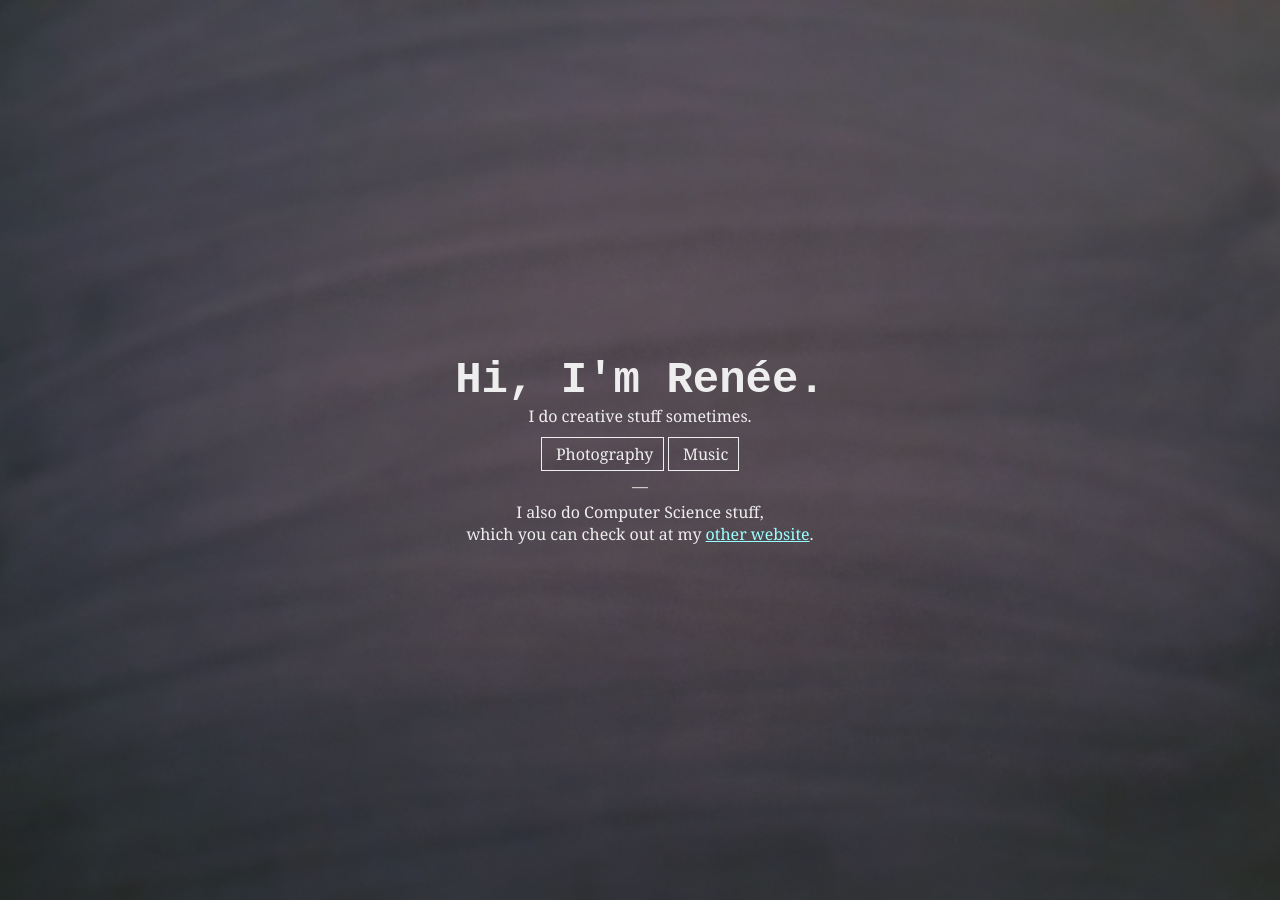
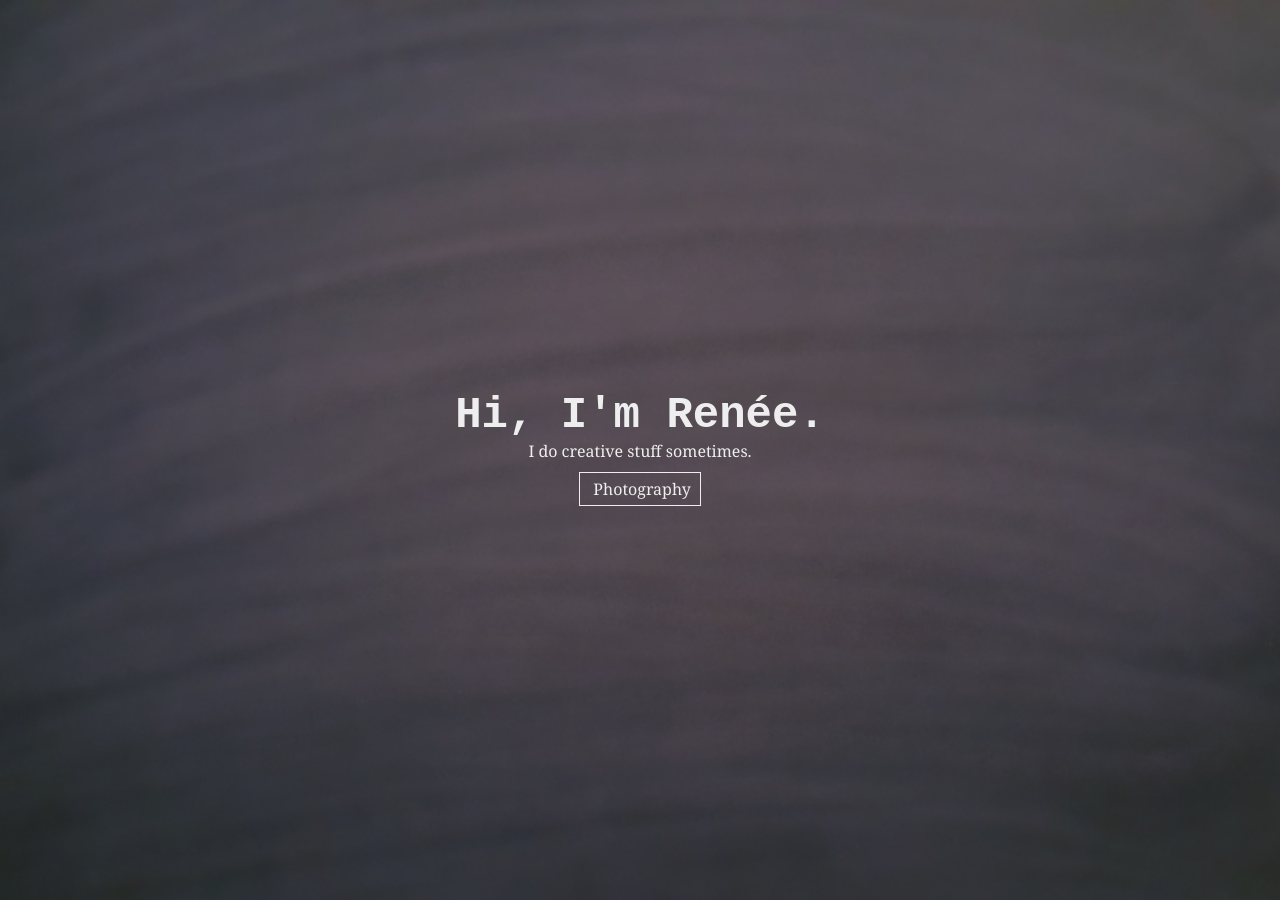
Before and after one commit to reneeverly/reneeverly.github.io, a Jekyll site: the page index.html, which Jekyll copies as it is, in a window 1280 px wide. Built offline with Jekyll 4.4.1, drawn with Linux system fonts in a browser that asks for light colours; nearby versions of some CDN libraries; some web fonts are replaced.

Commit message:
Temporary remove links until fixed

```diff
--- a/index.html
+++ b/index.html
@@ -31,10 +31,11 @@ a.button:hover, button:active, button:focus { background: #eee; border-color: #e
                <section>
 		  <p>
 		     <a class="button" href="https://reneeverly.tumblr.com/"><i class="icon-camera-retro"></i>&nbsp;Photography</a>
-	             <a class="button" href="https://soundcloud.com/reneeverly"><i class="icon-music"></i>&nbsp;Music</a>
+	             <!--<a class="button" href="https://soundcloud.com/reneeverly"><i class="icon-music"></i>&nbsp;Music</a>
+                     <a class="button" href="https://www.xn--80av.xn--90au7c/"><i class="icon-globe"></i>&nbsp;Linguistics</a>-->
 		  </p>
-		  <p style="margin-bottom: 0.25em;">&mdash;</p>
-                  <p>I also do Computer Science stuff, <br>which you can check out at my <a href="https://nawibo.com/">other website</a>.</p>
+		  <!--<p style="margin-bottom: 0.25em;">&mdash;</p>
+                  <p>I also do Computer Science stuff, <br>which you can check out at my <a href="https://nawibo.com/">other website</a>.</p>-->
                </section>
             </td>
          </tr>
```
